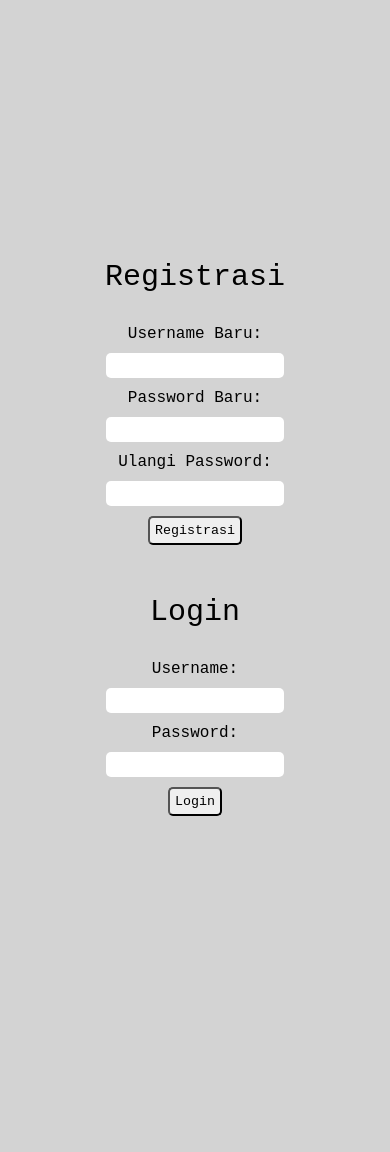
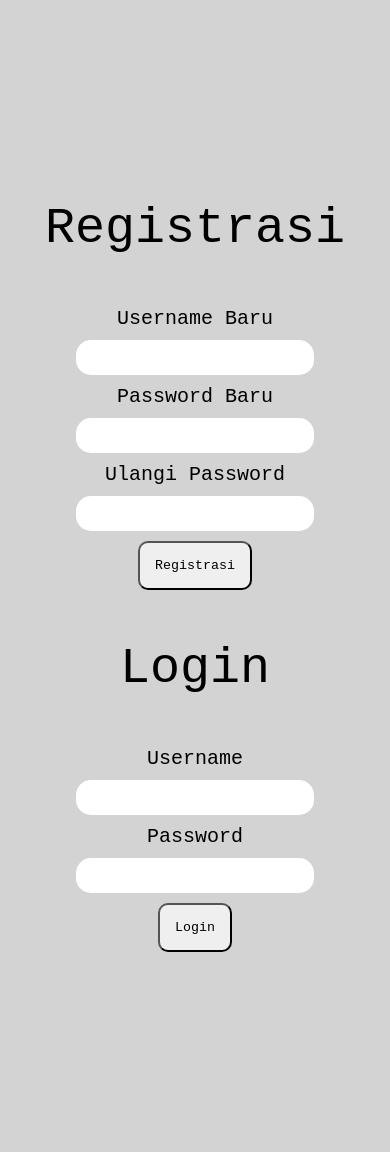
Before and after one commit to fidiwputro/fidiwputro.github.io, a PHP site: page /1201220034_naufal/Fitur/Userloginregist.html in a window 390 px wide. Before the commit the page ends 816 px from the top, so only its background shows below. Run offline with PHP 8.4, Linux system fonts and the light colour scheme.

Commit message:
Add files via upload

```diff
--- a/1201220034_naufal/Fitur/Userloginregist.html
+++ b/1201220034_naufal/Fitur/Userloginregist.html
@@ -10,13 +10,13 @@
         <div class="halamanlogin">
             <div class="Registrasi"><p>Registrasi</p>
                 <form>
-                    <label for="UsernameR">Username Baru:
+                    <label for="UsernameR">Username Baru
                     </label><br>
                     <input type="text" class="UsernameR"><br>
-                    <label for="PasswordR">Password Baru:
+                    <label for="PasswordR">Password Baru
                     </label><br>
                     <input type="password" class="PasswordR"><br>
-                    <label for="KonfirmasiR">Ulangi Password:
+                    <label for="KonfirmasiR">Ulangi Password
                     </label><br>
                     <input type="password" class="KonfirmasiR"><br>
                     <button class="TombolR">Registrasi</button>
@@ -24,10 +24,10 @@
             </div>
             <div class="Login"><p>Login</p>
                 <form>
-                    <label for="UsernameL">Username:
+                    <label for="UsernameL">Username
                     </label><br>
                     <input type="text" class="UsernameL"><br>
-                    <label for="PasswordL">Password:
+                    <label for="PasswordL">Password
                     </label><br>
                     <input type="password" class="PasswordL"><br>
                     <button class="TombolL">Login</button>
--- a/1201220034_naufal/Fitur/userloginregist.css
+++ b/1201220034_naufal/Fitur/userloginregist.css
@@ -5,21 +5,22 @@ body{
 @media only screen and (max-width: 720px) {
     /*Responsive*/
     .halamanlogin{
-        margin-top: 260px;
+        margin-top: 200px;
+        margin-bottom: 200px;
     }
     .Registrasi{
         text-align: center;
         margin-bottom: 50px;
     }
     .Registrasi p{
-        font-size: 30px;
+        font-size: 50px;
         font-family: 'Courier New', Courier, monospace;
     }
     .Login{
         text-align: center;
     }
     .Login p{
-        font-size: 30px;
+        font-size: 50px;
         font-family: 'Courier New', Courier, monospace;
     }
     /*Responsive*/
@@ -27,34 +28,42 @@ body{
     .Registrasi input{
         text-align: center;
         margin: 10px;
-        padding: 5px;
+        padding-left: 35px;
+        padding-right: 35px;
+        padding-top: 10px;
+        padding-bottom: 10px;
         border: none;
-        border-radius: 5px;
+        border-radius: 15px;
         font-family: 'Courier New', Courier, monospace;
     }
     .Registrasi label{
         font-family: 'Courier New', Courier, monospace;
+        font-size: 20px;
     }
     .Registrasi button{
         font-family: 'Courier New', Courier, monospace;
-        padding: 5px;
-        border-radius: 5px;
+        padding: 15px;
+        border-radius: 10px;
     }
     .Login input{
         text-align: center;
         margin: 10px;
-        padding: 5px;
+        padding-left: 35px;
+        padding-right: 35px;
+        padding-top: 10px;
+        padding-bottom: 10px;
         border: none;
-        border-radius: 5px;
+        border-radius: 15px;
         font-family: 'Courier New', Courier, monospace;
     }
     .Login label{
         font-family: 'Courier New', Courier, monospace;
+        font-size: 20px;
     }
     .Login button{
         font-family: 'Courier New', Courier, monospace;
-        padding: 5px;
-        border-radius: 5px;
+        padding: 15px;
+        border-radius: 10px;
 
     }
     /*Non Responsive*/
```
